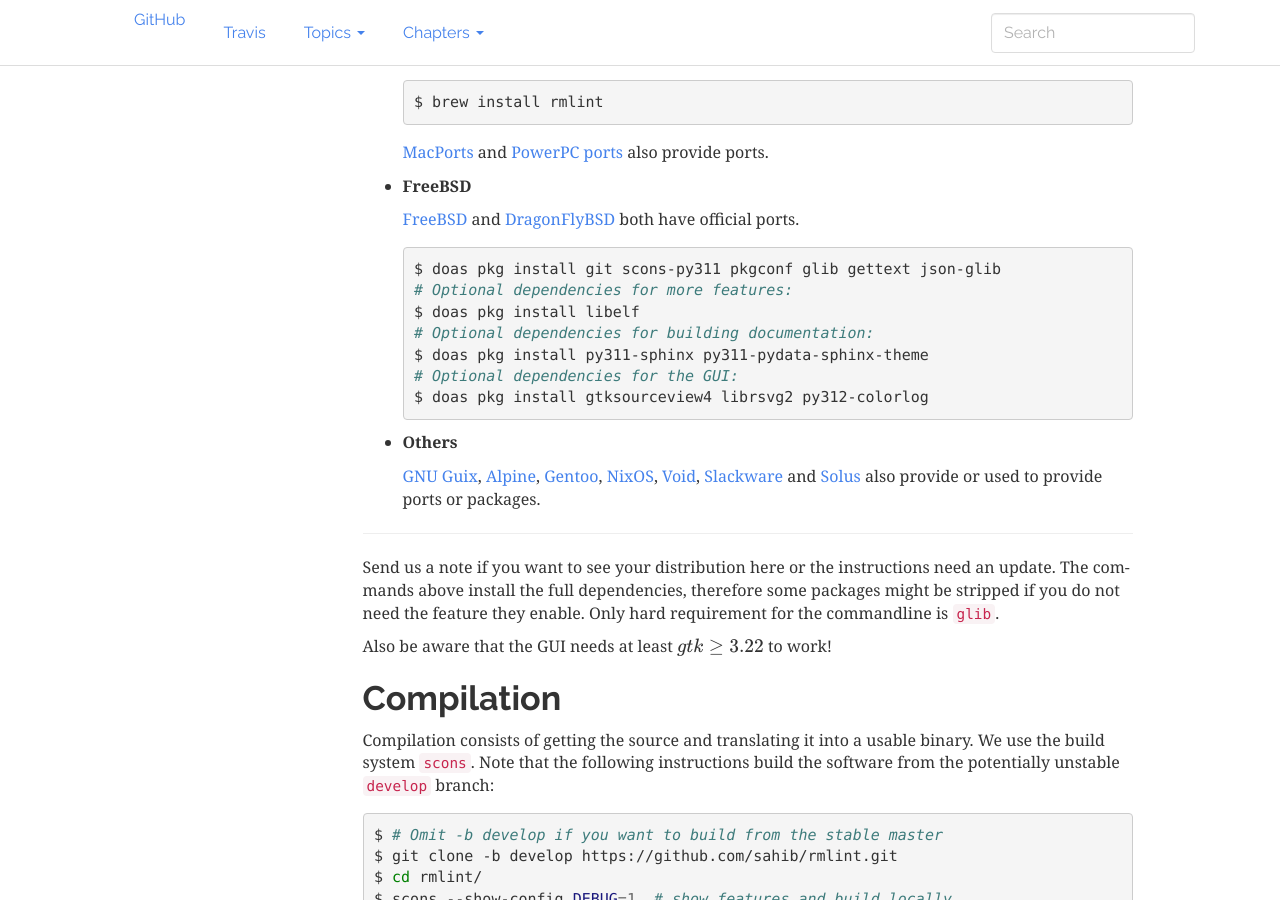
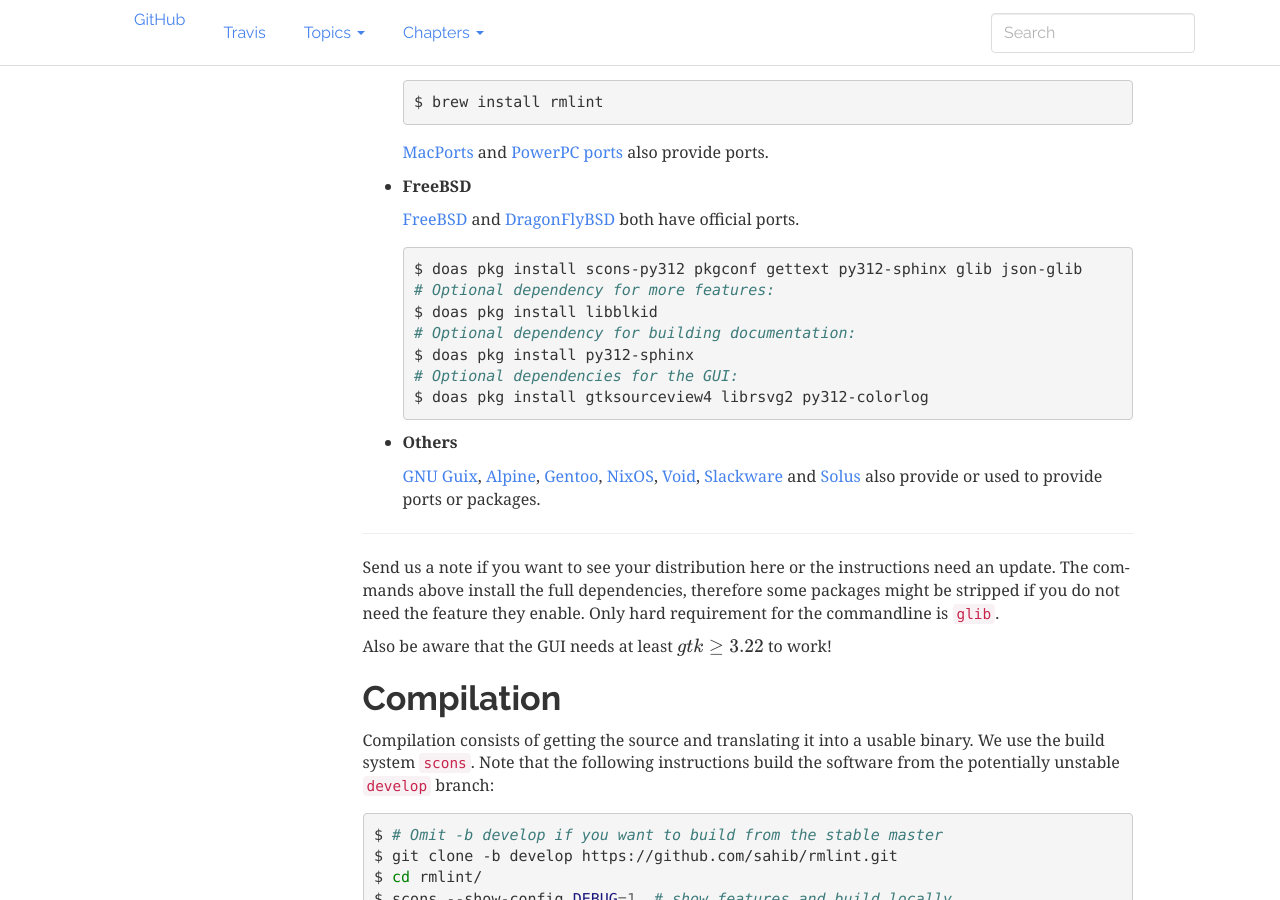
Before and after one commit to sahib/rmlint, a Sphinx documentation site: the page built from docs/install.rst, in a window 1280 px wide and 900 px high, scrolled down 2264 px. Built offline with Sphinx 7.4.7, drawn with Linux system fonts in a browser that asks for light colours.

Commit message:
freebsd: reorder package list
Remove devel/libelf as it is completly unecessary and even potentially
create conflicts. The base system version is newer and works well.

```diff
--- a/docs/install.rst
+++ b/docs/install.rst
@@ -150,11 +150,11 @@
 
   .. code-block:: bash
 
-    $ doas pkg install git scons-py311 pkgconf glib gettext json-glib
-    # Optional dependencies for more features:
-    $ doas pkg install libelf
-    # Optional dependencies for building documentation:
-    $ doas pkg install py311-sphinx py311-pydata-sphinx-theme
+    $ doas pkg install scons-py312 pkgconf gettext py312-sphinx glib json-glib
+    # Optional dependency for more features:
+    $ doas pkg install libblkid
+    # Optional dependency for building documentation:
+    $ doas pkg install py312-sphinx
     # Optional dependencies for the GUI:
     $ doas pkg install gtksourceview4 librsvg2 py312-colorlog
 
```
Also changed, not shown: 1 other file.
